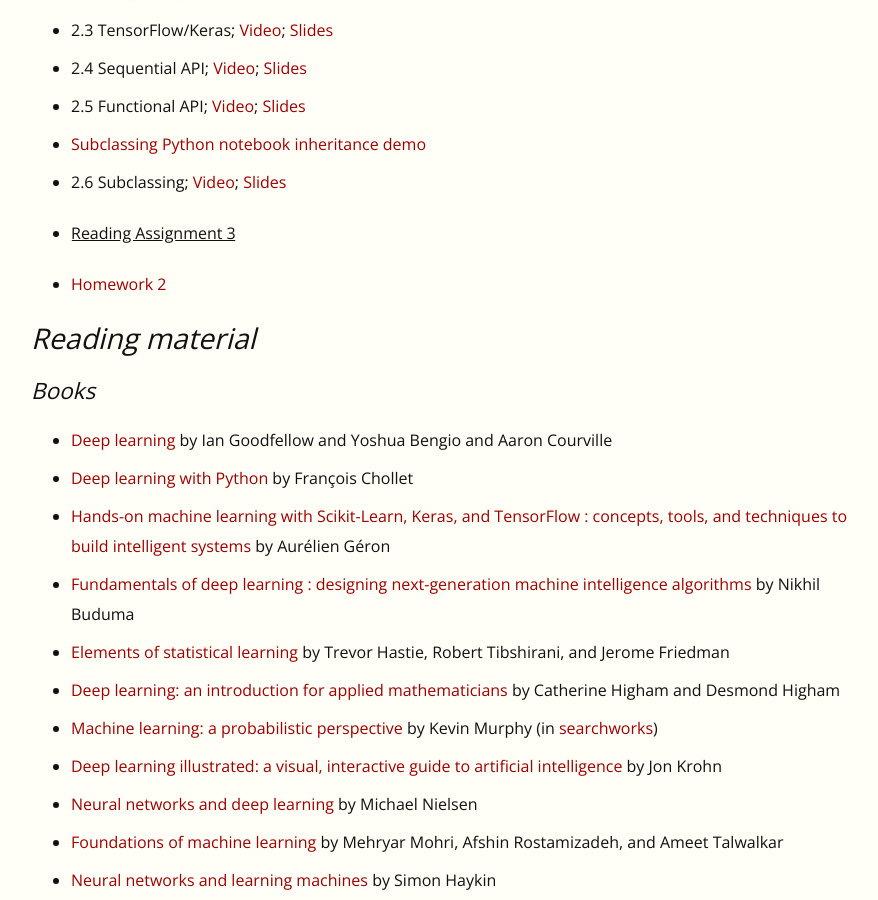
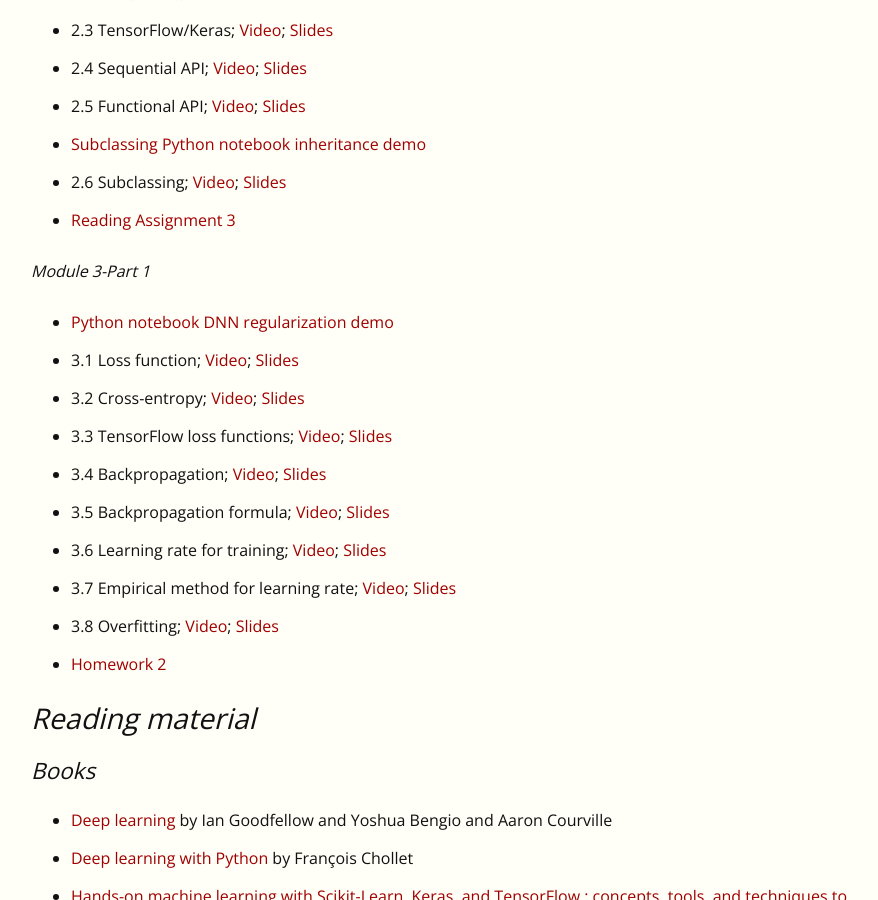
Before and after one commit to EricDarve/me343-cme216-winter-2021, a Jekyll site: the page built from index.md, in a window 1280 px wide and 900 px high, scrolled down 1722 px. Shown: the whole window, without its empty margins (129-1007 px from the left). Built offline with Jekyll 4.4.1, drawn with Linux system fonts in a browser that asks for light colours.

Commit message:
Module 3 Part 1 update

```diff
--- a/index.md
+++ b/index.md
@@ -56,7 +56,19 @@
 - 2.6 Subclassing; [Video](https://stanford-pilot.hosted.panopto.com/Panopto/Pages/Viewer.aspx?id=dd3c47e3-9d52-4bf0-864d-ab9d012ec854); [Slides](Slides/TensorFlow/TF_subclassing.pdf)
 - [Reading Assignment 3](Reading Assignments/TensorFlow)
 
+*Module 3-Part 1*
+
+- [Python notebook DNN regularization demo](https://github.com/EricDarve/me343-cme216-winter-2021/blob/main/Code/DNN_regularization.ipynb)
+- 3.1 Loss function; [Video](https://stanford-pilot.hosted.panopto.com/Panopto/Pages/Viewer.aspx?id=12b616b7-cd88-4a82-9e17-abaa018b54bf); [Slides](Slides/Deep_Learning/Loss_function.pdf)
+- 3.2 Cross-entropy; [Video](https://stanford-pilot.hosted.panopto.com/Panopto/Pages/Viewer.aspx?id=dd267b8b-074f-498f-97ac-abab00064d2c); [Slides](Slides/Deep_Learning/Cross_entropy.pdf)
+- 3.3 TensorFlow loss functions; [Video](https://stanford-pilot.hosted.panopto.com/Panopto/Pages/Viewer.aspx?id=9efdcf32-d4c0-47b1-a6dd-abab011f9ac6); [Slides](Slides/Deep_Learning/Tensorflow_loss_functions.pdf)
+- 3.4 Backpropagation; [Video](https://stanford-pilot.hosted.panopto.com/Panopto/Pages/Viewer.aspx?id=1d4539ca-dda9-4b0f-96fa-abab012469a4); [Slides](Slides/Deep_Learning/Backpropagation.pdf)
+- 3.5 Backpropagation formula; [Video](https://stanford-pilot.hosted.panopto.com/Panopto/Pages/Viewer.aspx?id=19daa234-19fd-4e3b-8d38-abab0155f6db); [Slides](Slides/Deep_Learning/Backpropagation_formula.pdf)
+- 3.6 Learning rate for training; [Video](https://stanford-pilot.hosted.panopto.com/Panopto/Pages/Viewer.aspx?id=e2081efc-3573-4ec5-8b73-abae000720cd); [Slides](Slides/Deep_Learning/Learning_rate_for_training.pdf)
+- 3.7 Empirical method for learning rate; [Video](https://stanford-pilot.hosted.panopto.com/Panopto/Pages/Viewer.aspx?id=136043d7-4023-44f7-9068-abae000f3249); [Slides](Slides/Deep_Learning/Empirical_method_for_learning_rate.pdf)
+- 3.8 Overfitting; [Video](https://stanford-pilot.hosted.panopto.com/Panopto/Pages/Viewer.aspx?id=e43f30a2-4e28-4005-8bd1-acba0005c6e8); [Slides](Slides/Deep_Learning/Empirical_method_for_learning_rate.pdf)
 - [Homework 2](Homework/HW2/HW2 Questions)
+
 
 ## Reading material
 
```
Also changed, not shown: 6 other files.
